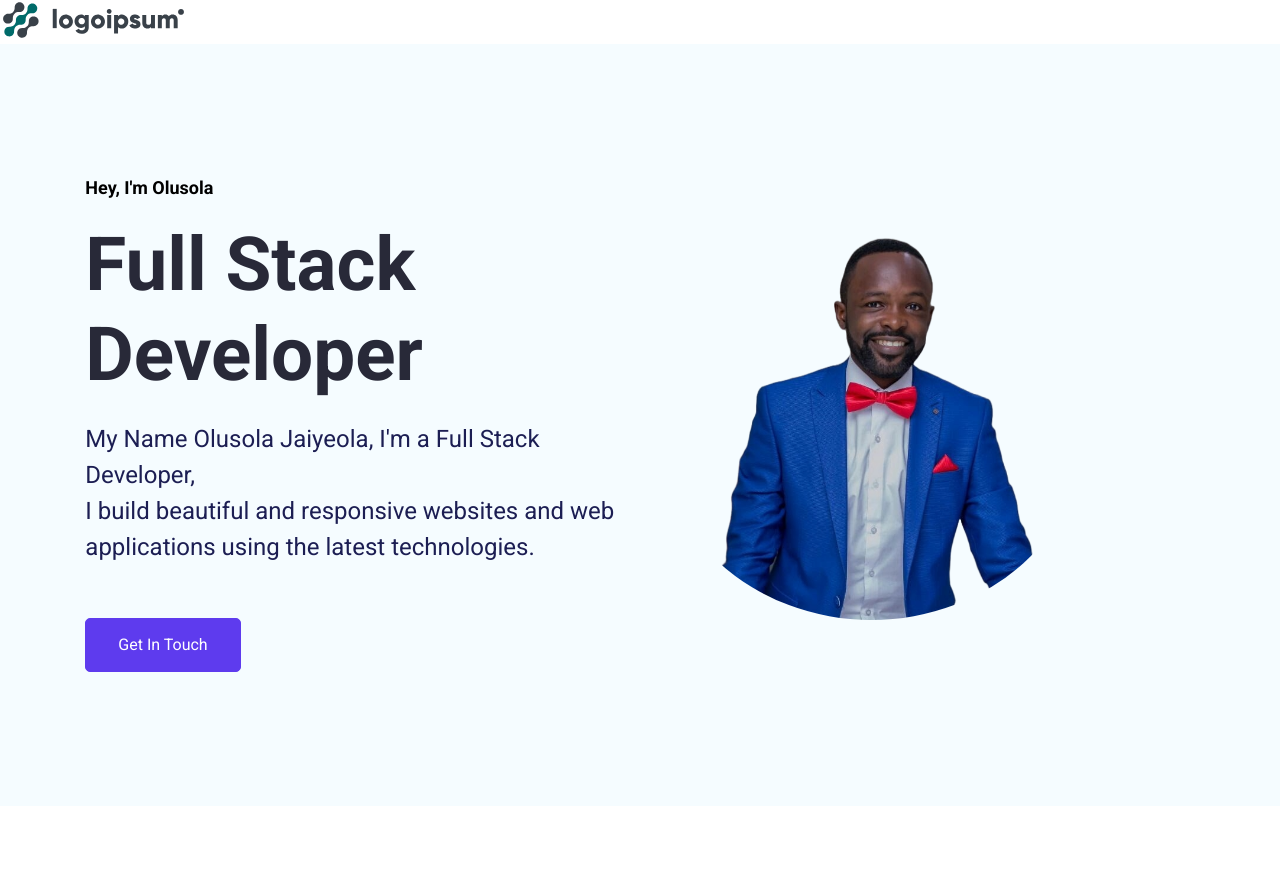
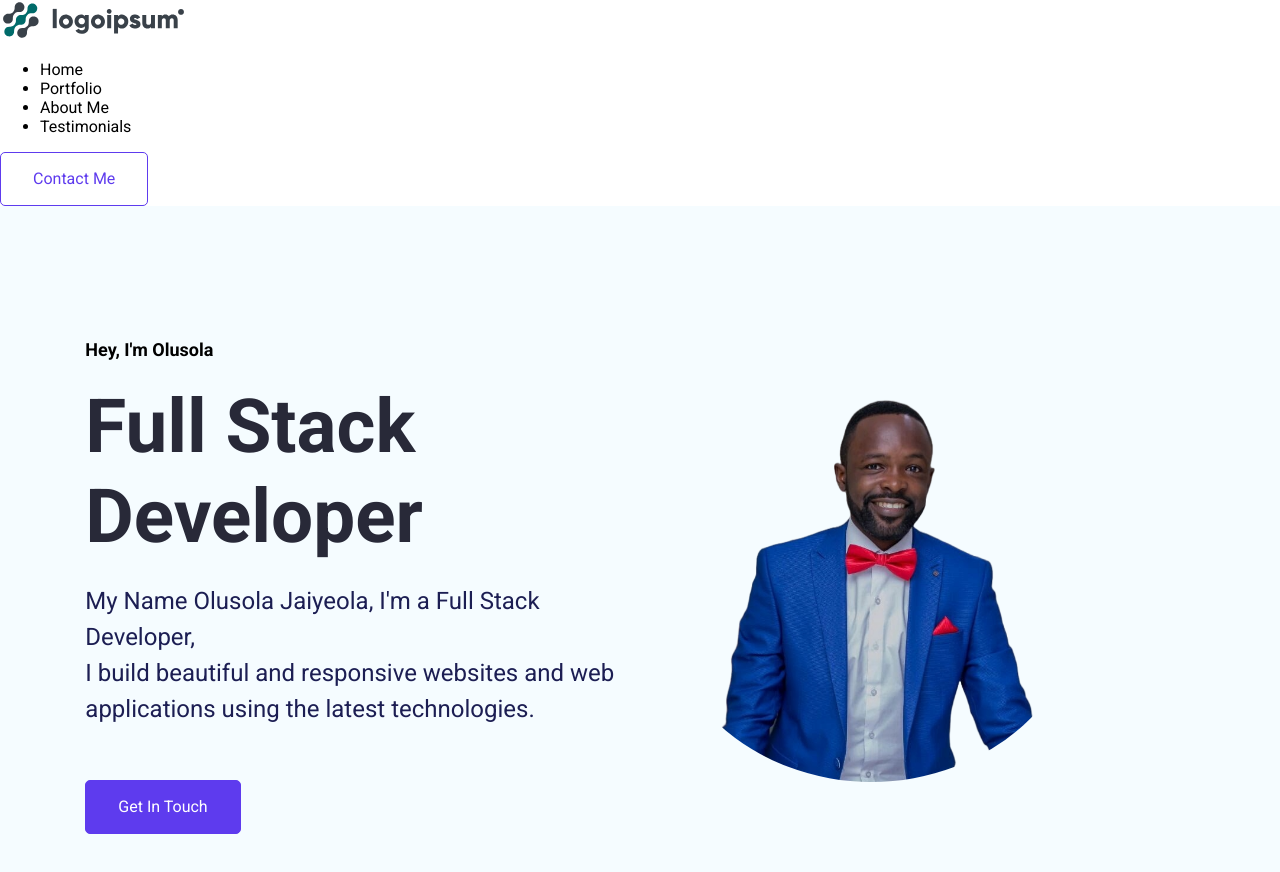
Before and after one commit to codexNature/react-js-portfolio, a React (Create React App) app: page / in a window 1280 px wide. Shown: the top 872 px of the page. Before the commit the page ends 806 px from the top, so only its background shows below. Built offline with nearby package versions, Linux system fonts and the light colour scheme.

Commit message:
navbar complete without css styles yet

```diff
--- a/src/Pages/Home/Navbar.jsx
+++ b/src/Pages/Home/Navbar.jsx
@@ -45,6 +45,78 @@ function Navbar() {
         <span className="nav__hamburger__line"></span>
         <span className="nav__hamburger__line"></span>
       </a>
+      <div className={`navbar--items ${navActive ? "active" : ""}`}>
+        <ul>
+          <li>
+            <Link
+              onClick={closeMenu}
+              activeClass="navbar--active-content"
+              spy={true}
+              smooth={true}
+              offset={-70}
+              duration={500}
+              to="heroSection"
+              className="navbar--content"
+            >
+              Home
+            </Link>
+          </li>
+          <li>
+            <Link
+              onClick={closeMenu}
+              activeClass="navbar--active-content"
+              spy={true}
+              smooth={true}
+              offset={-70}
+              duration={500}
+              to="MyPortfolio"
+              className="navbar--content"
+            >
+              Portfolio
+            </Link>
+          </li>
+          <li>
+            <Link
+              onClick={closeMenu}
+              activeClass="navbar--active-content"
+              spy={true}
+              smooth={true}
+              offset={-70}
+              duration={500}
+              to="AboutMe"
+              className="navbar--content"
+            >
+              About Me
+            </Link>
+          </li>
+          <li>
+            <Link
+              onClick={closeMenu}
+              activeClass="navbar--active-content"
+              spy={true}
+              smooth={true}
+              offset={-70}
+              duration={500}
+              to="Testimonials"
+              className="navbar--content"
+            >
+              Testimonials
+            </Link>
+          </li>
+        </ul>
+      </div>
+      <Link
+        onClick={closeMenu}
+        activeClass="navbar--active-content"
+        spy={true}
+        smooth={true}
+        offset={-70}
+        duration={500}
+        to="Contact"
+        className="btn btn-outline-primary"
+      >
+        Contact Me
+      </Link>
     </nav> //classname for when navbar is active and not active this will allow for diff css properties depending on if active or not
   );
 }
```
